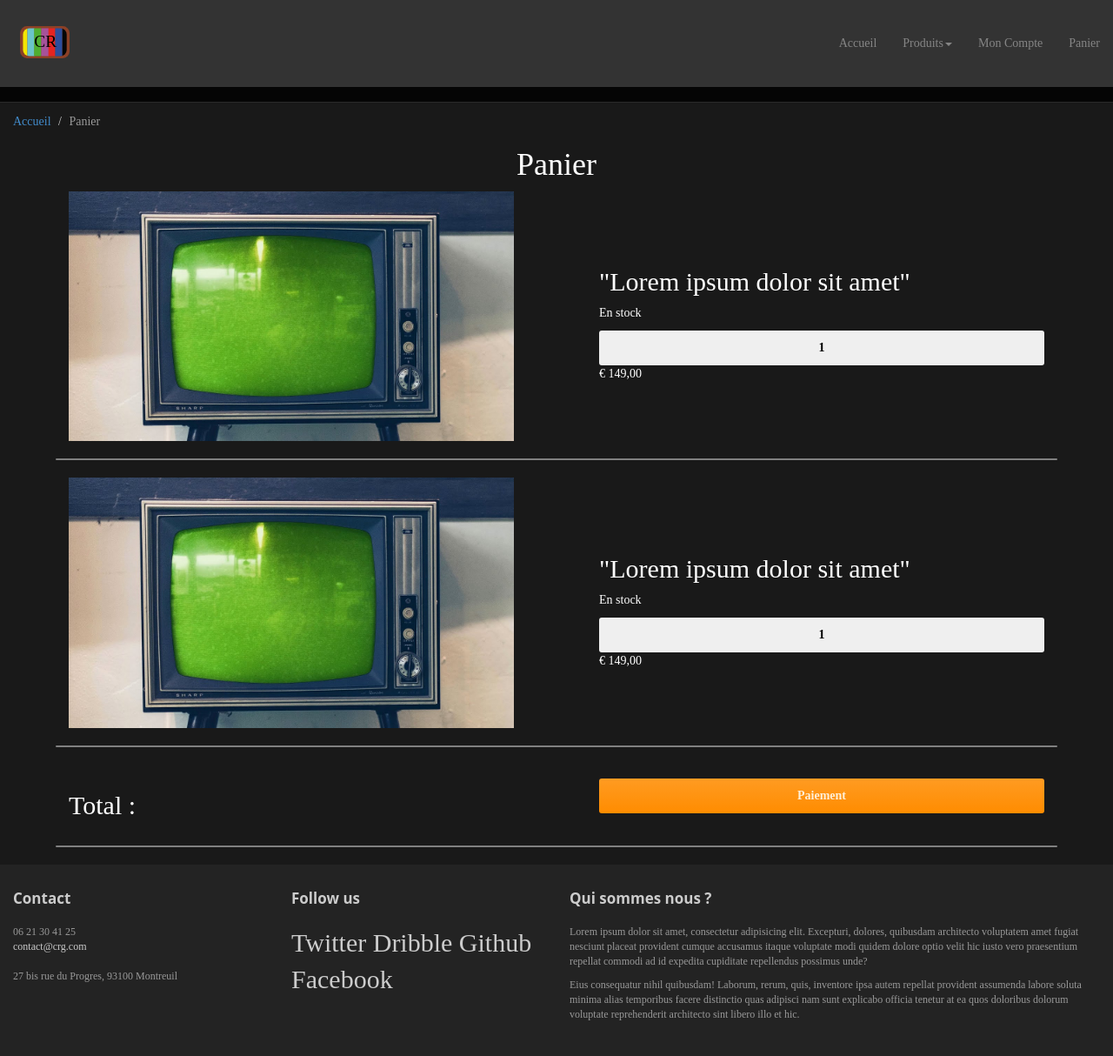
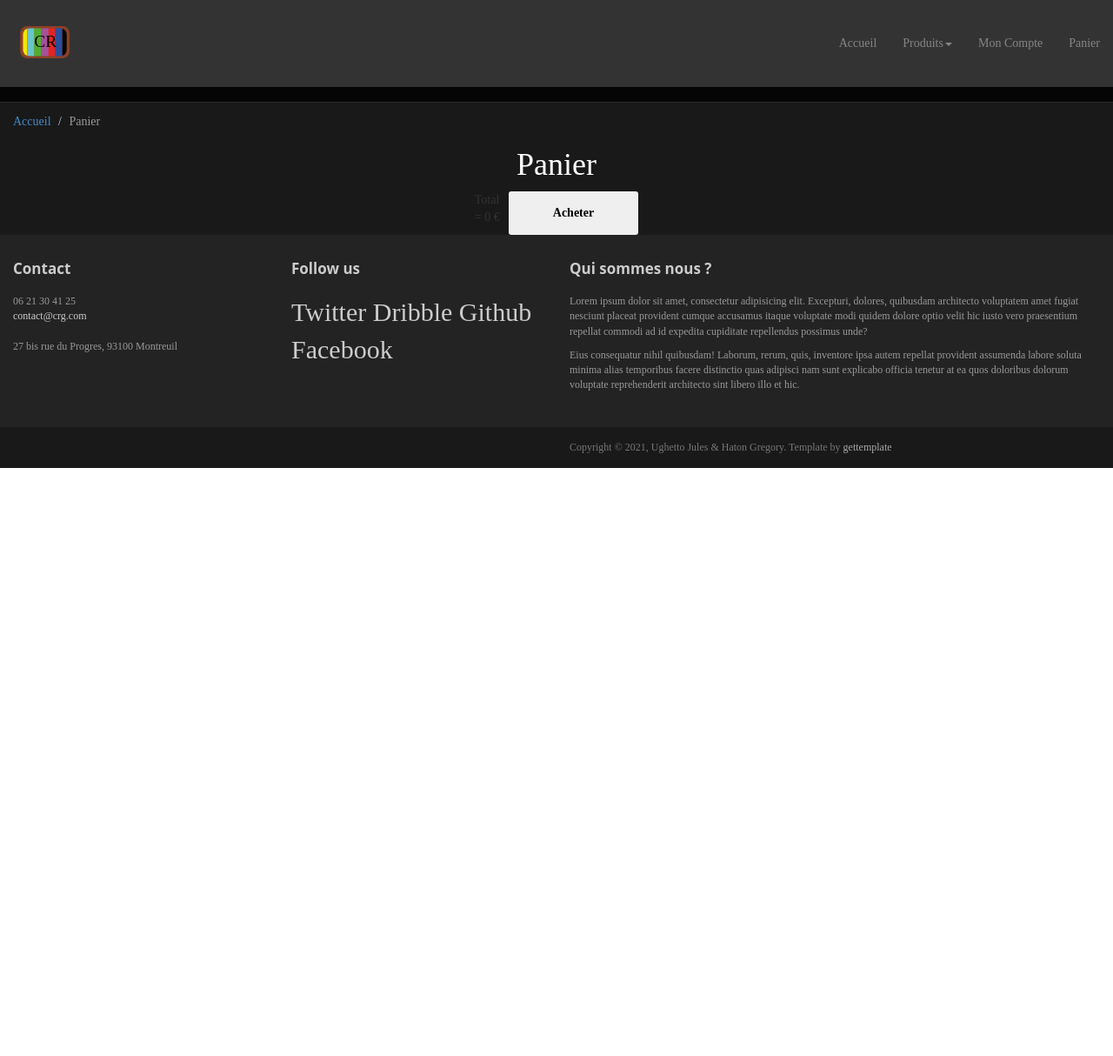
Before and after one commit to WhimBlob/cathodicraygaming, a PHP site: page /panier.php in a window 1280 px wide. Shown: the top 1214 px of the page at 87% size. After the commit the page ends 538 px from the top, so only its background shows below. Run offline with PHP 8.4, Linux system fonts and the light colour scheme; tables that the repository leaves empty hold one stand-in row (values such as "Sample post"); some libraries are stand-ins or nearby versions; some web fonts are replaced.

Commit message:
La page Panier fonctionne Manque décrémentation du stock à l'achat Manque somme des ajouts sur le même produit

```diff
--- a/fiche_produit.php
+++ b/fiche_produit.php
@@ -22,14 +22,14 @@
       <!-- Ajout Panier -->
       <!-- Prix -->
         <p class="price"><?php echo $productPrice ?>€</p>
-        <form id="ajoutpanier" method="post">
-          <select id="nbajout" name="nbajout">
+        <form action="fiche_produit.php?product=<?php echo $product?>" id="ajoutpanier" method="post">
+          <select id="nbajout<?php echo $product ?>" name="nbajout<?php echo $product ?>">
             <option class="dropdown-item" value="1">1</option>
             <option class="dropdown-item" value="2">2</option>
             <option class="dropdown-item" value="3">3</option>
             <option class="dropdown-item" value="4">4</option>
           </select>
-          <input class="btn btn-secondary" id="butajout" type="submit" value="Ajouter au panier"></input>
+          <input class="btn btn-secondary" id="ajoutpanier" name="ajoutpanier" type="submit" value="Ajouter au panier"></input>
         </form>
       </div>
     </article>
--- a/panier.php
+++ b/panier.php
@@ -7,59 +7,32 @@
   <section class="col-xs-12 maincontent row" id="cartarticles">
     <h1 class="page-title">Panier</h1>
     <!-- Product -->
-    <article class="col-md-6 col-sm-8 cartarticle">
-    <!-- Product Picture -->
-      <img class = "productimg" src="ressources/imgs/157612182_259155989105775_9145309204689973689_n.png" alt="Cathodic-Ray TV">
-      <div class = "productoutext">
-      <!-- Product Name -->
-        <h2>"Lorem ipsum dolor sit amet"</h2>
-      <!-- Avalability -->
-        <p>En stock</p>
-      <!-- Dropdown number -->
-        <div class="dropdown">
-          <button class="btn btn-secondary dropdown-toggle" type="button" id="dropdownMenuButton" data-toggle="dropdown" aria-haspopup="true" aria-expanded="false">
-            1
-          </button>
-          <div class="dropdown-menu" aria-labelledby="dropdownMenuButton">
-            <a class="dropdown-item" href="#">2</a>
-            <a class="dropdown-item" href="#">3</a>
-            <a class="dropdown-item" href="#">4</a>
-          </div>
-        </div>
-      <!-- Prix -->
-        <p class="price">€ 149,00</p>
+    <?php while ($dataProduct = $queryProduct->fetch())
+      {
+        if (isset($_SESSION['panier' . $dataProduct['nom_produit']]))
+        {
+          $nbajout = $_SESSION['panier' . $dataProduct['nom_produit']];
+          $prixtotal = $prixtotal + $nbajout*$dataProduct['prix'];
+    ?>
+    <article id = "product<?php echo $i ?>" class = "product">
+      <div class = productext>
+        <h3 class = "productname" id = "productname1"><a href='fiche_produit.php?product=<?php echo $dataProduct['nom_produit']?>'><?php echo $dataProduct['nom_produit']?></a></h3>
+        <p class = "description"><?php echo $dataProduct['description_produit']?></p>
+        <p class = "prix"><?php echo $dataProduct['prix']?>€</p>
+        <p class = "stock"><?php echo Availability($dataProduct['stock'])?></p>
+        <p class = "nbpanier">Vous en avez <?php echo $nbajout ?> dans le panier pour un total de <?php echo $nbajout*$dataProduct['prix']?>€</p>
       </div>
+      <img id = "product1img" class = "productimg" src="ressources/imgs/<?php echo $dataProduct['url_img_produit']?>" alt="Cathodic-Ray TV">
     </article>
     <div class="greybar"></div>
-    <article class="col-md-6 col-sm-8 cartarticle">
-    <!-- Product Picture -->
-      <img class = "productimg" src="ressources/imgs/157612182_259155989105775_9145309204689973689_n.png" alt="Cathodic-Ray TV">
-      <div class = "productoutext">
-      <!-- Product Name -->
-        <h2>"Lorem ipsum dolor sit amet"</h2>
-      <!-- Avalability -->
-        <p>En stock</p>
-      <!-- Dropdown number -->
-        <div class="dropdown">
-          <button class="btn btn-secondary dropdown-toggle" type="button" id="dropdownMenuButton2" data-toggle="dropdown" aria-haspopup="true" aria-expanded="false">
-            1
-          </button>
-          <div class="dropdown-menu" aria-labelledby="dropdownMenuButton2">
-            <a class="dropdown-item" href="#">2</a>
-            <a class="dropdown-item" href="#">3</a>
-            <a class="dropdown-item" href="#">4</a>
-          </div>
-        </div>
-      <!-- Prix -->
-        <p class="price">€ 149,00</p>
-      </div>
+    <?php
+      }
+    }
+    ?>
+    <article id ="total">
+      <p>Total = <?php echo $prixtotal ?> €</p>
+      <input class="btn btn-secondary" id="acheter" name="acheter" type="submit" value="Acheter"></input>
     </article>
-    <div class="greybar"></div>
-    <article class="col-md-6 col-sm-8 cartarticle" id="checkout">
-      <h2 id="total" class="checkoutparts">Total :</h2>
-      <input type="submit" value="Paiement" name="pay" id="pay" class="btn btn-action checkoutparts">
-    </article>
-    <div class="greybar"></div>
   </section>
 </main>
 <?php include 'ressources/templates/footer.php'; ?>
--- a/ressources/config.php
+++ b/ressources/config.php
@@ -12,6 +12,16 @@ $content = "";
 
 // On déclaire i pour les boucles produits
 $i = 0;
+
+// On déclare le prix total
+$prixtotal = 0;
+
+// Lancer l'achat
+if(isset($_POST['acheter']) && $_POST['acheter'] == "Acheter") {
+
+
+}
+
 
 // On sort toute la table produits
 $queryProduct = $pdo->query("SELECT * FROM `produits`");
--- a/ressources/css/crg.css
+++ b/ressources/css/crg.css
@@ -195,3 +195,8 @@ main {
 #butajout {
   width: 70%;
 }
+
+/* Page panier */
+#total {
+  display: flex;
+}
```
Also changed, not shown: ressources/config_produit.php (+9 -0 lines).
